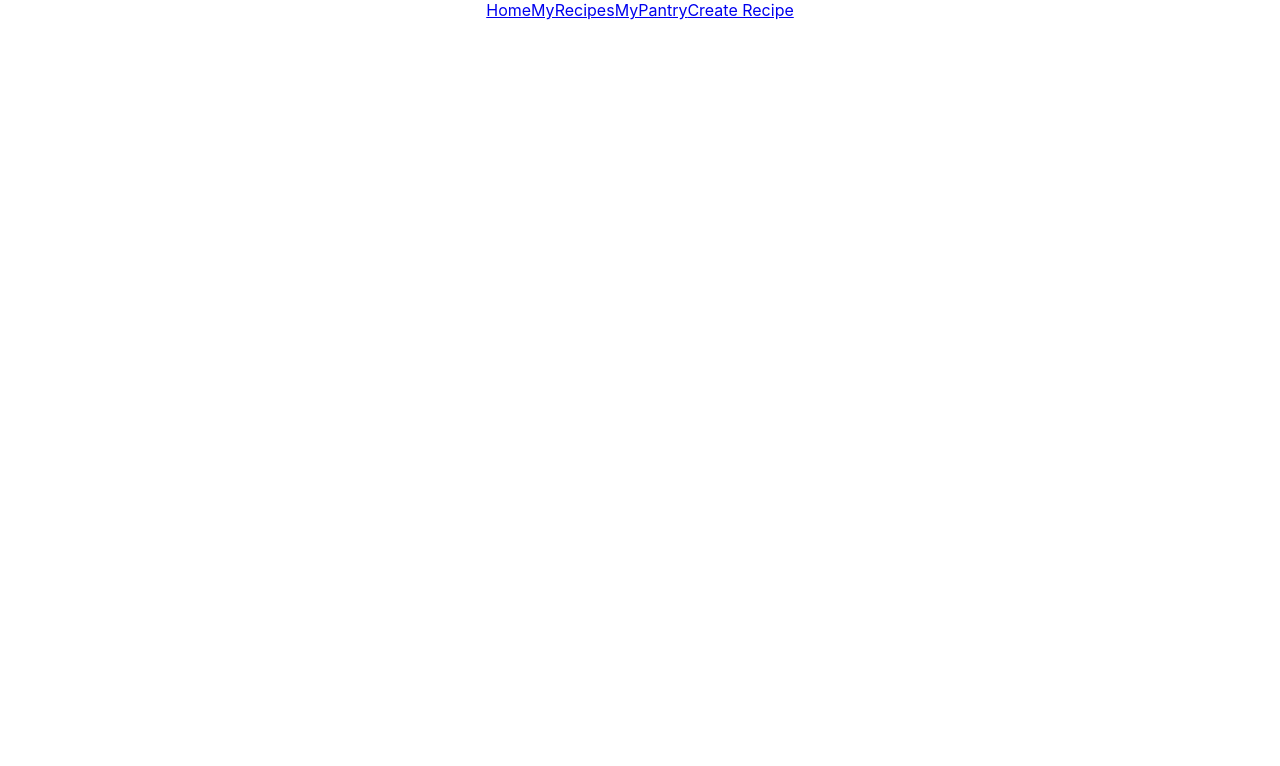
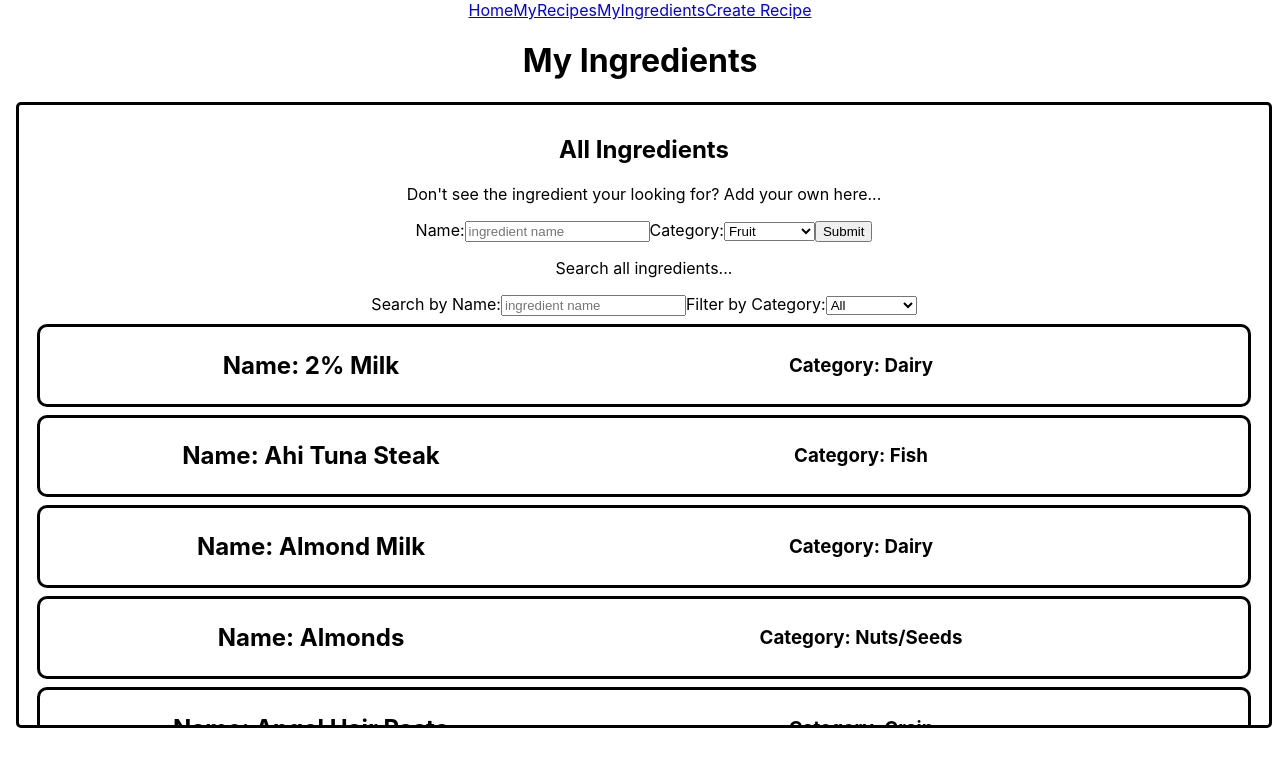
Before and after one commit to Convosable/MyPantry, a React (Create React App) app: page /myingredients in a window 1280 px wide. Shown: the top 766 px of the page. Built offline with nearby package versions, Linux system fonts and the light colour scheme; data requests are answered from the project's data file.

Commit message:
removes anything relating to the myIngredientsList state and changes the MyIngrediesnts component only to have the ingredientList data

```diff
--- a/db.json
+++ b/db.json
@@ -703,6 +703,11 @@
       "name": "Cinnamon Toast Crunch Cereal",
       "category": "Grain",
       "id": 134
+    },
+    {
+      "name": "Red Lettuce",
+      "category": "Vegetable",
+      "id": 135
     }
   ]
 }
--- a/src/App.js
+++ b/src/App.js
@@ -4,7 +4,7 @@ import Home from './Home';
 import NavBar from './NavBar';
 import MyRecipes from './MyRecipes';
 import CreateRecipe from './CreateRecipe';
-import MyPantry from './MyPantry';
+import MyIngredients from './MyIngredients';
 import RecipeDetail from './RecipeDetail';
 import { Route, Switch } from "react-router-dom"
 
@@ -12,7 +12,6 @@ import { Route, Switch } from "react-router-dom"
 function App() {
 
   const [ingredientsList, setIngredientsList] = useState([])
-  const [myIngredientsList, setMyIngredientsList] = useState([])
   const [ingredientIsActive, setIngredientIsActive] = useState(false);
 
   const [recipesList, setRecipesList] = useState([])
@@ -38,19 +37,6 @@ function App() {
     .then(recipes => setRecipesList(recipes))
   },[])
 
-
-  function handleIngredientChange(ingredient) {
-    if (myIngredientsList.includes(ingredient)){
-      const removeIngredient = myIngredientsList.filter(i => i.id !== ingredient.id)
-      setMyIngredientsList(removeIngredient)
-    } else {
-      setMyIngredientsList([...myIngredientsList, ingredient])
-    }
-    setIngredientIsActive((ingredientIsActive) => !ingredientIsActive)
-  }
-
-  // still need to fix the add/remove button text to only apply to one paticular item as opposed to the entire list of ingr. on handleIngredientChange
-
   // function handleAddIngredient(ingredient) {
   //   const alreadyExists = ingredientsList.some(i => ingredient.name === i.name)
   //   if (alreadyExists) {
@@ -67,6 +53,7 @@ function App() {
     setRecipesList([...recipesList, recipe])
 }
   // still need to stop the ingriedient from being added to the list on handleAddIngredient (check the POST request)
+  // add delete ingredient button
 
   function deleteRecipe(recipe) {
     const deleted = recipesList.filter(rec => rec.id !== recipe.id)
@@ -81,13 +68,13 @@ function App() {
           <Home />
         </Route>
         <Route exact path = "/myrecipes/:id">
-          <RecipeDetail deleteRecipe = {deleteRecipe}/>
+          <RecipeDetail ingredientIsActive = {ingredientIsActive} deleteRecipe = {deleteRecipe}/>
         </Route>
         <Route exact path = "/myrecipes">
           <MyRecipes recipesList = {recipesList}/>
         </Route>
-        <Route exact path = "/mypantry">
-          <MyPantry ingredientIsActive = {ingredientIsActive} myIngredientsList = {myIngredientsList} handleIngredientChange = {handleIngredientChange} ingredientsList = {ingredientsList} handleAddIngredient = {handleAddIngredient}/>
+        <Route exact path = "/myingredients">
+          <MyIngredients ingredientsList = {ingredientsList} handleAddIngredient = {handleAddIngredient}/>
         </Route>
         <Route exact path = "/createrecipe">
           <CreateRecipe handleRecipeSubmit = {handleRecipeSubmit}/>
--- a/src/IngredientCard.js
+++ b/src/IngredientCard.js
@@ -1,17 +1,14 @@
 import React from 'react';
 
-function IngredientCard({ingredient, ingredientIsActive, handleIngredientChange}) {
+function IngredientCard({ingredient}) {
 
 
     return (
         <div className='ingredientcard'>
             <h2>Name: {ingredient.name}</h2>
             <h3>Category: {ingredient.category}</h3>
-            <button onClick={() => handleIngredientChange(ingredient)}>{ingredientIsActive ? "Remove from My Ingredients" : "Add to My Ingredients"}</button>
         </div>
     )
 }
 
 export default IngredientCard;
-
-// fix button text change for add to my ingredients => remove from my ingredients (state for ingredientIsActive)
--- a/src/MyPantry.js
+++ b/src/MyIngredients.js
@@ -1,7 +1,7 @@
 import React, {useState} from "react";
 import IngredientCard from "./IngredientCard";
 
-function MyPantry({ingredientsList, myIngredientsList, handleIngredientChange, ingredientIsActive, handleAddIngredient}) {
+function MyIngredients({ingredientsList, handleAddIngredient}) {
 
     const [formData, setFormData] = useState({
         name: "",
@@ -63,7 +63,7 @@ function MyPantry({ingredientsList, myIngredientsList, handleIngredientChange, i
 
     return (
         <div>
-            <h1>My Pantry</h1>
+            <h1>My Ingredients</h1>
             <div className = "ingredientcontainer">
                 <h2>All Ingredients</h2>
                 <p>Don't see the ingredient your looking for? Add your own here...</p>
@@ -105,24 +105,14 @@ function MyPantry({ingredientsList, myIngredientsList, handleIngredientChange, i
                         </select>
                     </label>
                     {filterBySearch.map((ingredient) =>
-                    <IngredientCard ingredientIsActive = {ingredientIsActive} ingredient = {ingredient} key = {ingredient.name} handleIngredientChange = {handleIngredientChange}/>
+                    <IngredientCard ingredient = {ingredient} key = {ingredient.name}/>
                     )}
             </div>
-            <div className = "myingredientcontainer">
-                <h2>My Ingredients</h2>
-                <input type="text" placeholder="search for ingredient"></input>
-                <div>
-                    {myIngredientsList.map((ingredient) =>
-                    <IngredientCard ingredientIsActive = {ingredientIsActive} ingredient = {ingredient} key = {ingredient.name} handleIngredientChange = {handleIngredientChange}/>
-                    )}
-                </div>
-            </div>
-
         </div>
     )
 }
 
-export default MyPantry;
+export default MyIngredients;
 
 
 //create an Ingredient Card component for styling purposes
--- a/src/NavBar.js
+++ b/src/NavBar.js
@@ -7,7 +7,7 @@ function NavBar() {
         <div>
             <Link exact to = "/">Home</Link>
             <Link exact to = "/myrecipes">MyRecipes</Link>
-            <Link exact to = "/mypantry">MyPantry</Link>
+            <Link exact to = "/myingredients">MyIngredients</Link>
             <Link exact to = "/createrecipe">Create Recipe</Link>
         </div>
     )
--- a/src/RecipeDetail.js
+++ b/src/RecipeDetail.js
@@ -1,7 +1,7 @@
 import React, {useState, useEffect} from "react";
 import { useParams, useHistory } from "react-router-dom";
 
-function RecipeDetail({deleteRecipe}) {
+function RecipeDetail({deleteRecipe, ingredientIsActive}) {
 
     const [recipe, setRecipe] = useState(null);
     const params = useParams();
@@ -50,7 +50,7 @@ function RecipeDetail({deleteRecipe}) {
             <h2>{type}</h2>
             <p>Preptime: {preptime}</p>
             <p>Cooktime: {cooktime}</p>
-            <p>Ingredients: {ingredients.map((ingr) => <li>{ingr}</li>)}</p>
+            <p>Ingredients: {ingredients.map((ingr) => <li className = {ingredientIsActive ? "in-my-ingredients" : "not-in-my-ingredients"}>{ingr}</li>)}</p>
             <div className = "instructions">
                 <p>Instructions:</p>
                 <ol className = "list" type="1">
--- a/src/index.css
+++ b/src/index.css
@@ -28,24 +28,11 @@ code {
   margin-left: 1rem;
   margin-right: .5rem;
   border-style: solid;
-  float: left;
-  width: 46%;
   padding: 10px;
   overflow-y: auto;
   max-height: 600px;
 }
 
-.myingredientcontainer {
-  border-radius: 5px;
-  margin-right: 1rem;
-  margin-left: .5rem;
-  border-style: solid;
-  float: right;
-  width: 46%;
-  padding: 10px;
-  overflow-y: auto;
-  max-height: 600px;
-}
 
 .recipecard {
   text-align: center;
@@ -63,3 +50,11 @@ code {
   height: 100px;
   width: 800px;
 }
+
+.in-my-ingredients {
+  color:darkgreen;
+}
+
+.not-in-my-ingredients {
+  color:crimson;
+}
```
